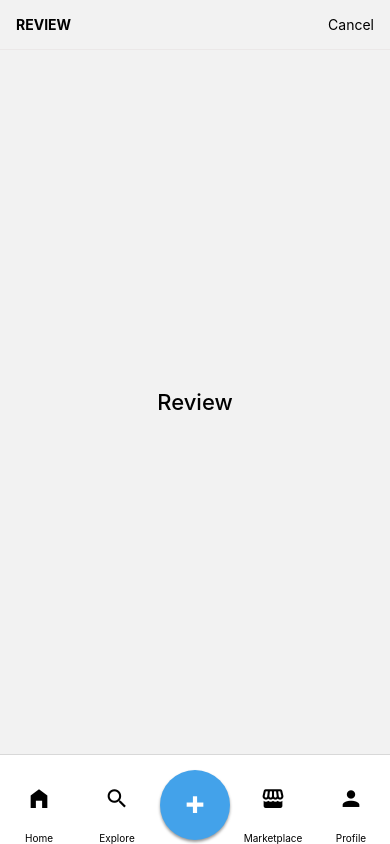
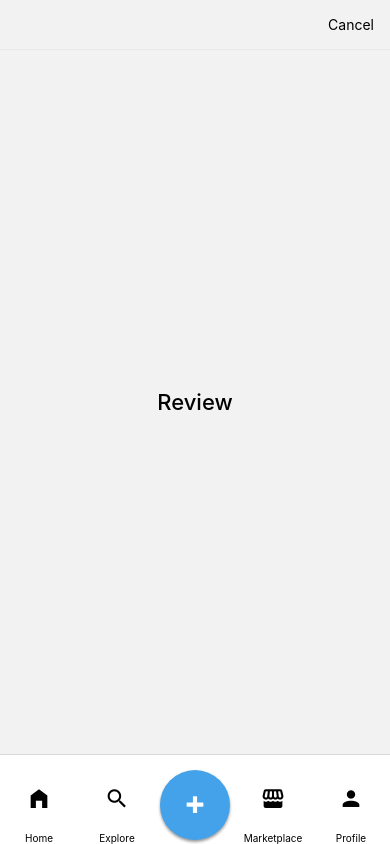
Before and after one commit to DJPajares/SocialMediaApp, a React Native app: screen /Review in a window 390 px wide. Built offline with nearby package versions, Linux system fonts and the light colour scheme.

Commit message:
refactor: remove title text and float right button

```diff
--- a/components/ModalHeader.tsx
+++ b/components/ModalHeader.tsx
@@ -9,10 +9,14 @@ type ModalHeaderProps = {
 const ModalHeader = ({title, handleBack}: ModalHeaderProps) => {
   return (
     <View style={styles.container}>
-      <Text style={styles.headerText}>{title}</Text>
-      <TouchableOpacity onPress={handleBack}>
-        <Text>Cancel</Text>
-      </TouchableOpacity>
+      {/* <Text numberOfLines={1} ellipsizeMode="tail" style={styles.headerText}>
+        {title}
+      </Text> */}
+      <View style={styles.headerContainer}>
+        <TouchableOpacity onPress={handleBack}>
+          <Text>Cancel</Text>
+        </TouchableOpacity>
+      </View>
     </View>
   );
 };
@@ -27,8 +31,14 @@ const styles = StyleSheet.create({
     borderBottomColor: '#ebe8e8',
     borderBottomWidth: 1,
   },
+  headerContainer: {
+    flexDirection: 'row',
+    flexGrow: 1,
+    justifyContent: 'flex-end',
+  },
   headerText: {
     fontWeight: 'bold',
     textTransform: 'uppercase',
+    width: '75%',
   },
 });
```
